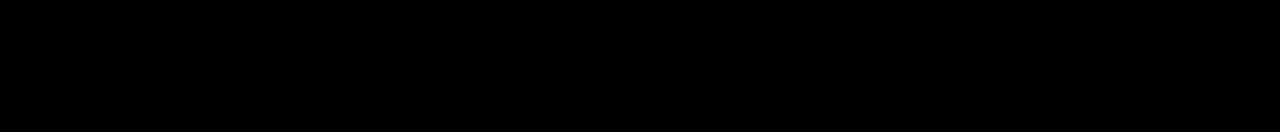
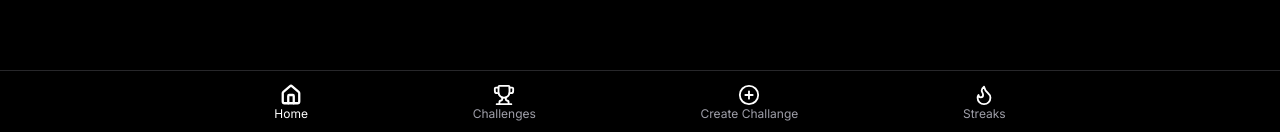
Before and after one commit to harshit-tiwari-codebase/pixlify-mern, a React app in the folder Frontend/: page /feed in a window 1280 px wide. Shown: the part 665-797 px from the top of the page. Built offline with nearby package versions, Linux system fonts and the light colour scheme; no server answers; the HTML template or start-up script is replaced by a standard one.

Commit message:
feat : created challange feature UI

```diff
--- a/Frontend/src/features/auth/services/auth.api.js
+++ b/Frontend/src/features/auth/services/auth.api.js
@@ -1,7 +1,7 @@
 import axios from "axios";
 const api = axios.create ({
-    baseURL : "https://pixlify-mern-1.onrender.com/api/auth",
-    // baseURL  : "http://localhost:3000/api/auth",
+    // baseURL : "https://pixlify-mern-1.onrender.com/api/auth",
+    baseURL  : "http://localhost:3000/api/auth",
     withCredentials:true
 })
 
--- /dev/null
+++ b/Frontend/src/features/challange/pages/ChallangeFeed.jsx
@@ -0,0 +1,11 @@
+import React from 'react'
+
+const ChallangeFeed = () => {
+  return (
+    <div>
+      <h1>challange Feed</h1>
+    </div>
+  )
+}
+
+export default ChallangeFeed
--- a/Frontend/src/features/post/Pages/Feed.jsx
+++ b/Frontend/src/features/post/Pages/Feed.jsx
@@ -1,14 +1,19 @@
-import React from "react";
+import React, { useEffect } from "react";
 import Post from "../components/Post";
 import PostSkeleton from "../components/PostSkeleton";
+import Navbar from "../components/Navbar"
+import BottomNavbar from "../components/BottomNavbar";
 import { usePost } from "../hooks/usePost";
-import { useEffect } from "react";
-
-
-import Navbar from "../components/Navbar";
 
 const Feed = () => {
-  const { feed, handleGetFeed, loading, handleToggleLike ,handleToggleFollow, handleToggleSave } = usePost();
+  const {
+    feed,
+    handleGetFeed,
+    loading,
+    handleToggleLike,
+    handleToggleFollow,
+    handleToggleSave,
+  } = usePost();
 
   useEffect(() => {
     handleGetFeed();
@@ -19,7 +24,7 @@ const Feed = () => {
       <div className="w-full max-w-md lg:max-w-3xl">
         <Navbar />
 
-        <div className="flex flex-col gap-5 px-2">
+        <div className="flex flex-col gap-5 px-2 pb-20">
           {loading ? (
             <>
               <PostSkeleton />
@@ -39,6 +44,8 @@ const Feed = () => {
           )}
         </div>
       </div>
+
+      <BottomNavbar />
     </div>
   );
 };
--- /dev/null
+++ b/Frontend/src/features/post/components/BottomNavbar.jsx
@@ -0,0 +1,69 @@
+import React from "react";
+import {
+  House,
+  Trophy,
+  PlusCircle,
+  Flame,
+} from "lucide-react";
+import { Link, useLocation } from "react-router-dom";
+
+const BottomNavbar = () => {
+  const location = useLocation();
+
+  const navItems = [
+    {
+      icon: House,
+      path: "/feed",
+      label: "Home",
+    },
+    {
+      icon: Trophy,
+      path: "/challenges",
+      label: "Challenges",
+    },
+    {
+      icon: PlusCircle,
+      path: "/challenges/create",
+      label: "Create Challange",
+    },
+    {
+      icon: Flame,
+      path: "/streaks",
+      label: "Streaks",
+    },
+  ];
+
+  return (
+    <div className="fixed bottom-0 left-0 right-0 bg-black border-t border-zinc-800 z-50">
+      <div className="flex justify-around items-center h-16 max-w-4xl mx-auto">
+        {navItems.map((item) => {
+          const Icon = item.icon;
+
+          const active =
+            location.pathname === item.path;
+
+          return (
+            <Link
+              key={item.path}
+              to={item.path}
+              className={`flex flex-col items-center text-xs transition-colors ${
+                active
+                  ? "text-white"
+                  : "text-zinc-400"
+              }`}
+            >
+              <Icon
+                size={22}
+                color="#fff"
+                strokeWidth={active ? 2.5 : 2}
+              />
+              <span>{item.label}</span>
+            </Link>
+          );
+        })}
+      </div>
+    </div>
+  );
+};
+
+export default BottomNavbar;
--- a/Frontend/src/features/post/services/post.api.js
+++ b/Frontend/src/features/post/services/post.api.js
@@ -1,20 +1,20 @@
 import axios from "axios";
 
 const api = axios.create({
-    baseURL:"https://pixlify-mern-1.onrender.com/api/posts",
-    //  baseURL  : "http://localhost:3000/api/posts",
+    // baseURL:"https://pixlify-mern-1.onrender.com/api/posts",
+     baseURL  : "http://localhost:3000/api/posts",
     withCredentials : true
 })
 
 const userApi = axios.create({
-    baseURL:"https://pixlify-mern-1.onrender.com/api/user",
-    //  baseURL  : "http://localhost:3000/api/user",
+    // baseURL:"https://pixlify-mern-1.onrender.com/api/user",
+     baseURL  : "http://localhost:3000/api/user",
     withCredentials : true
 })
 
 const commentApi = axios.create({
-  baseURL:"https://pixlify-mern-1.onrender.com/api/comment",
-  // baseURL : "http://localhost:3000/api/comment",
+  // baseURL:"https://pixlify-mern-1.onrender.com/api/comment",
+  baseURL : "http://localhost:3000/api/comment",
   withCredentials:true
 })
 
```
Also changed, not shown: Frontend/src/AppRoutes.jsx (+23 -21 lines), Frontend/src/features/challange/api/challange.api.js (added), Frontend/src/features/challange/components/ChallangeCard.jsx (added), Frontend/src/features/challange/components/ChallengeForm.jsx (added), Frontend/src/features/challange/components/ChallengeList.jsx (added), Frontend/src/features/challange/hooks/useChallange.js (added), Frontend/src/features/challange/services/challange.service.js (added).
